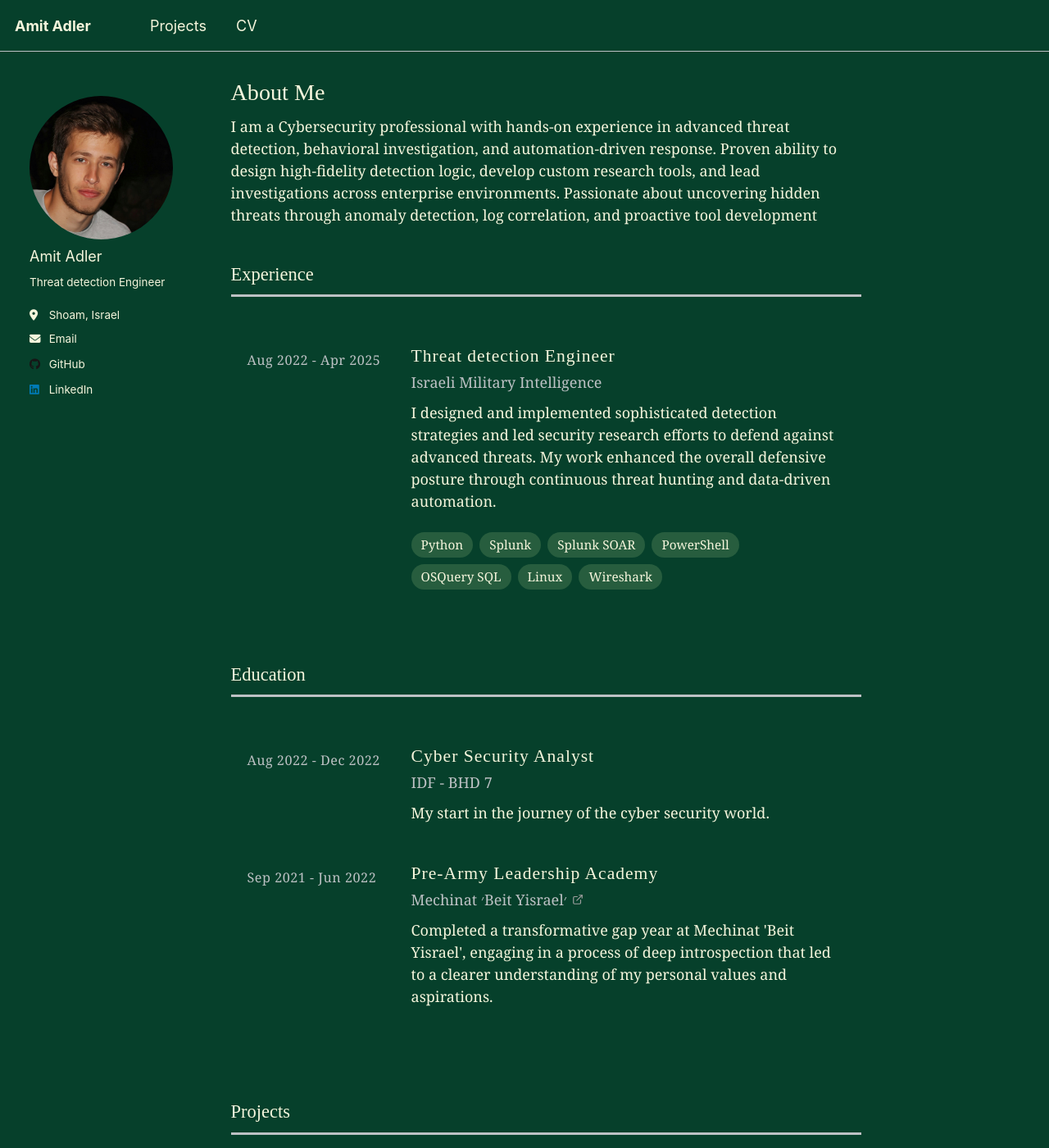
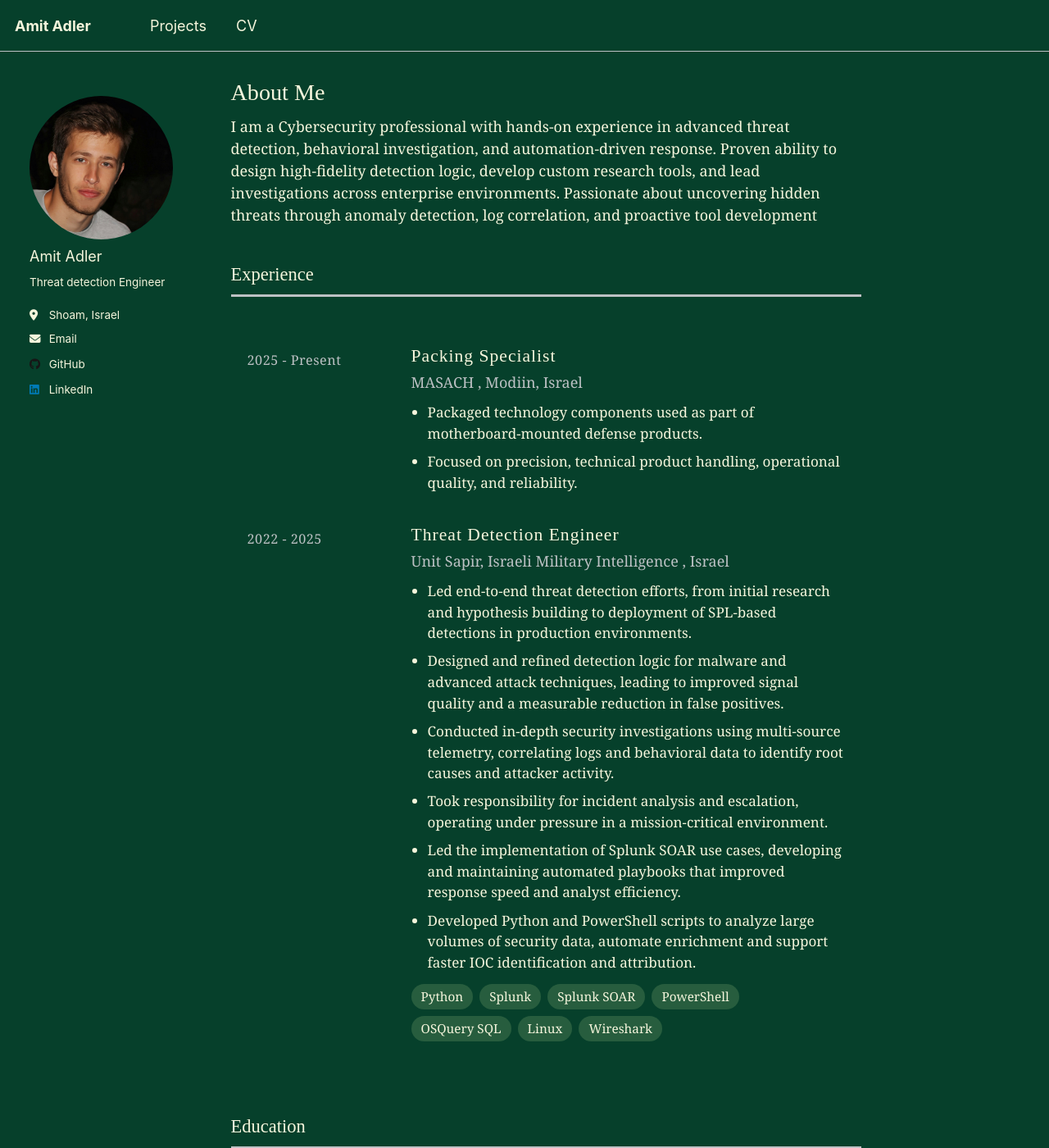
Before and after one commit to amitader/amitader.github.io, a Jekyll site: the page built from _pages/about.md, in a window 1280 px wide and 1400 px high. Shown: the whole window at 82% size. Built offline with Jekyll 4.4.1, drawn with Linux system fonts in a browser that asks for light colours; some web fonts are replaced.

Commit message:
Update experience section to match current CV
Co-Authored-By: Claude Opus 5.5 <noreply@anthropic.com>

```diff
--- a/_data/experience.yml
+++ b/_data/experience.yml
@@ -1,8 +1,23 @@
 -
-  dates: "Aug 2022 - Apr 2025"
-  title: "Threat detection Engineer"
-  company: "Israeli Military Intelligence"
-  description: " I designed and implemented sophisticated detection strategies and led security research efforts to defend against advanced threats. My work enhanced the overall defensive posture through continuous threat hunting and data-driven automation."
+  dates: "2025 - Present"
+  title: "Packing Specialist"
+  company: "MASACH"
+  location: "Modiin, Israel"
+  notes:
+    - "Packaged technology components used as part of motherboard-mounted defense products."
+    - "Focused on precision, technical product handling, operational quality, and reliability."
+-
+  dates: "2022 - 2025"
+  title: "Threat Detection Engineer"
+  company: "Unit Sapir, Israeli Military Intelligence"
+  location: "Israel"
+  notes:
+    - "Led end-to-end threat detection efforts, from initial research and hypothesis building to deployment of SPL-based detections in production environments."
+    - "Designed and refined detection logic for malware and advanced attack techniques, leading to improved signal quality and a measurable reduction in false positives."
+    - "Conducted in-depth security investigations using multi-source telemetry, correlating logs and behavioral data to identify root causes and attacker activity."
+    - "Took responsibility for incident analysis and escalation, operating under pressure in a mission-critical environment."
+    - "Led the implementation of Splunk SOAR use cases, developing and maintaining automated playbooks that improved response speed and analyst efficiency."
+    - "Developed Python and PowerShell scripts to analyze large volumes of security data, automate enrichment and support faster IOC identification and attribution."
   skills:
     - { name: "Python", link: "https://www.python.org/" }
     - { name: "Splunk", link: "https://www.splunk.com/" }
@@ -11,5 +26,3 @@
     - { name: "OSQuery SQL", link: "https://www.osquery.io/" }
     - { name: "Linux", link: "https://en.wikipedia.org/wiki/Linux" }
     - { name: "Wireshark", link: "https://www.wireshark.org/" }
-    # - { name: "", link: "" }
-    # - { name: "", link: "" }
```
